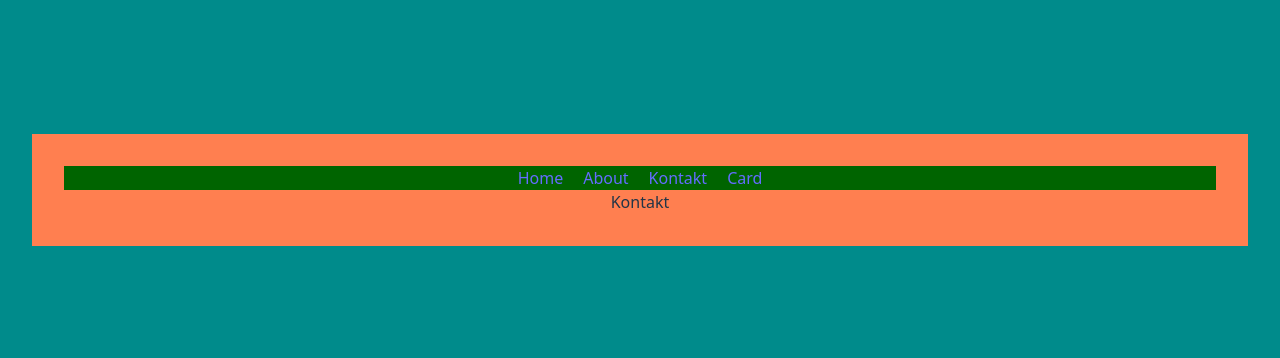
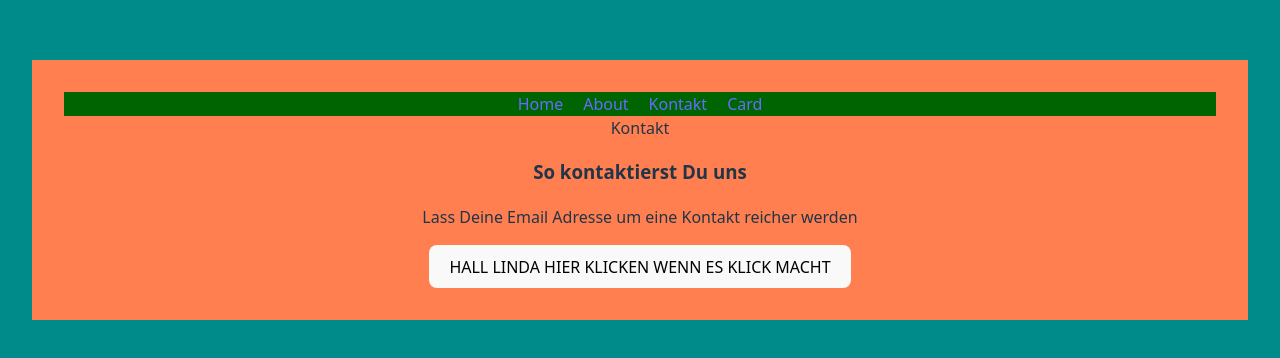
Before and after one commit to AtotheMfnK/Meryem_Zweiter_ServerMYQSL, a React (Vite) app in the folder Frontend/: page /contact in a window 1280 px wide. Shown: the part 210-568 px from the top of the page. Built offline with nearby package versions, Linux system fonts and the light colour scheme.

Commit message:
erster Button funktion in Kontakt eingefügt

```diff
--- a/Frontend/src/core/Kontakt.jsx
+++ b/Frontend/src/core/Kontakt.jsx
@@ -1,8 +1,20 @@
 import React from 'react'
 
+
 const Kontakt = () => {
+
+  const handleClick = () => {
+  alert("Danke für deine Nachricht!");
+};
+
+
   return (
+    <>
     <div>Kontakt</div>
+    <h3>So kontaktierst Du uns</h3>
+    <p>Lass Deine Email Adresse um eine Kontakt reicher werden</p>
+    <button onClick={handleClick}>HALL LINDA HIER KLICKEN WENN ES KLICK MACHT</button>
+    </>
   )
 }
 
```
